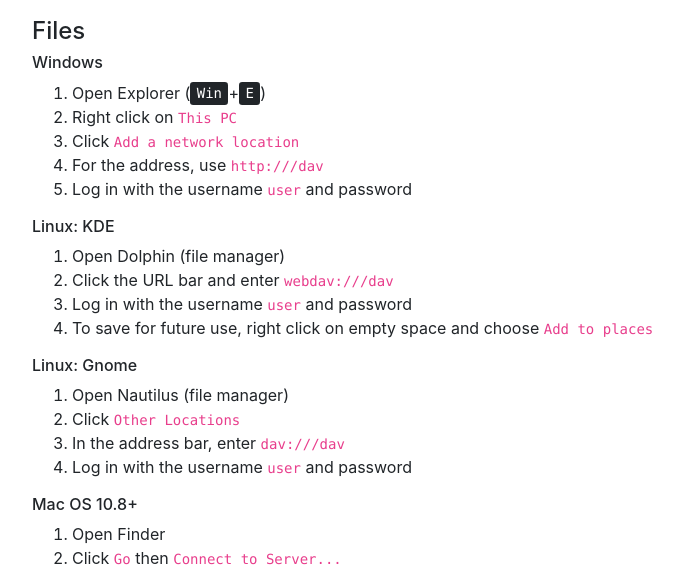
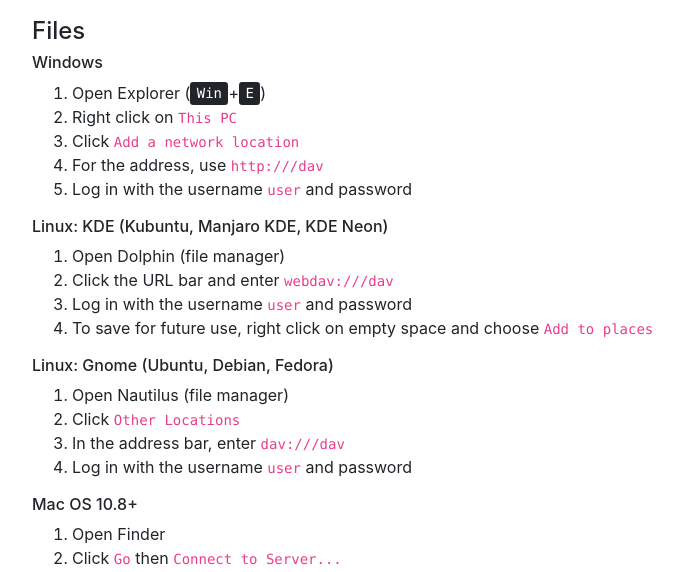
Before and after one commit to namelessmc-bot/namelessmc_hosting, a Django app: template frontend/users/templates/users/website_detail.html in a window 1280 px wide. Shown: the part 844-1416 px from the top of the page, without its empty margins (53-736 px from the left). Run offline with Django 3.2, Linux system fonts and the light colour scheme; the template is opened without the code that fills it, so the values that code supplies are empty; some libraries are stand-ins or nearby versions.

Commit message:
add distro examples to linux headers

```diff
--- a/frontend/users/templates/users/website_detail.html
+++ b/frontend/users/templates/users/website_detail.html
@@ -83,14 +83,14 @@
             <li>For the address, use <code>{% if website.use_https %}https://{% else %}http://{% endif %}{{ website.domain }}/dav</code></li>
             <li>Log in with the username <code>user</code> and password <code>{{ website.files_password }}</code></li>
         </ol>
-        <h6>Linux: KDE</h6>
+        <h6>Linux: KDE (Kubuntu, Manjaro KDE, KDE Neon)</h6>
         <ol>
             <li>Open Dolphin (file manager)</li>
             <li>Click the URL bar and enter <code>{% if website.use_https %}webdavs://{% else %}webdav://{% endif %}{{ website.domain }}/dav</code></li>
             <li>Log in with the username <code>user</code> and password <code>{{ website.files_password }}</code></li>
             <li>To save for future use, right click on empty space and choose <code>Add to places</code></li>
         </ol>
-        <h6>Linux: Gnome</h6>
+        <h6>Linux: Gnome (Ubuntu, Debian, Fedora)</h6>
         <ol>
             <li>Open Nautilus (file manager)</li>
             <li>Click <code>Other Locations</code></li>
```
